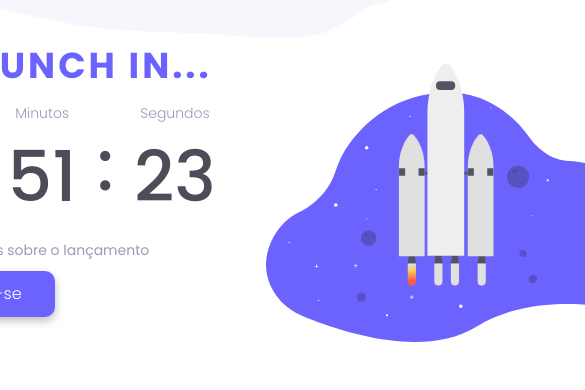
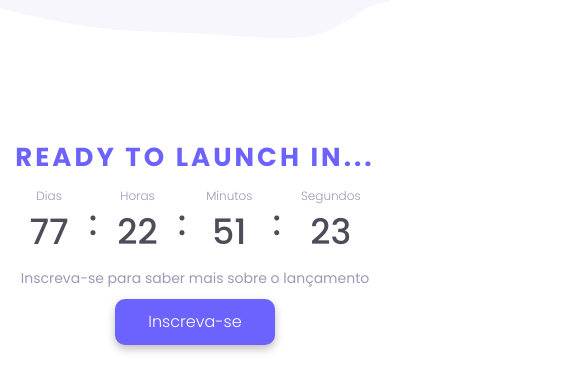
Before and after one commit to fvxstx/Countdown, a Next.js app: page / in a window 390 px wide. Shown: the top 390 px of the page, 585 px wide, since content can reach past the window. Built offline with nearby package versions, Linux system fonts and the light colour scheme.

Commit message:
adding responsive

```diff
--- /dev/null
+++ b/styles/Count.module.scss
@@ -0,0 +1,23 @@
+.contador {
+  @include display-flx;
+  list-style: none;
+  gap: 20px;
+
+  color: $black;
+  font-weight: 500;
+  font-size: 70px;
+
+  @include for-phone-only {
+    font-size: 35px;
+  }
+
+  .p {
+    font-size: 14px;
+    color: $text-color;
+    font-weight: 300;
+
+    @include for-phone-only {
+      font-size: 12px;
+    }
+  }
+}
--- a/styles/Home.module.scss
+++ b/styles/Home.module.scss
@@ -3,20 +3,47 @@ $purple: #6c63ff;
 $light-grey: #c8c8c8;
 $text-color: #9c9ab6;
 
-.main {
+@mixin display-flx {
   display: flex;
   align-items: center;
+}
+
+@mixin for-phone-only {
+  @media (max-width: 767.98px) {
+    @content;
+  }
+}
+
+@mixin for-tablet-only {
+  @media (min-width: 768px) and (max-width: 1199.98px) {
+    @content;
+  }
+}
+
+@import "Count.module";
+
+.main {
+  @include display-flx;
   justify-content: center;
   text-align: center;
   gap: 50px;
 
   .text {
-    display: flex;
+    @include display-flx;
     flex-direction: column;
-    align-items: center;
     gap: 10px;
 
     margin-bottom: 50px;
+
+    @include for-tablet-only {
+      margin-bottom: 0;
+      margin-top: 50px;
+    }
+
+    @include for-phone-only {
+      margin-bottom: 0;
+      margin-top: 100px;
+    }
   }
 
   .title {
@@ -24,6 +51,10 @@ $text-color: #9c9ab6;
     font-size: 36px;
     font-weight: 700;
     letter-spacing: 3px;
+
+    @include for-phone-only {
+      font-size: 26px;
+    }
   }
 
   .subtitle {
@@ -48,6 +79,14 @@ $text-color: #9c9ab6;
 
   .rocket {
     width: 550px;
+
+    @include for-tablet-only {
+      display: none;
+    }
+
+    @include for-phone-only {
+      display: none;
+    }
   }
 }
 
@@ -57,20 +96,3 @@ $text-color: #9c9ab6;
   bottom: 0;
   width: 100%;
 }
-
-.contador {
-  list-style: none;
-  display: flex;
-  align-items: center;
-  gap: 20px;
-
-  color: $black;
-  font-weight: 500;
-  font-size: 70px;
-
-  .p {
-    font-size: 14px;
-    color: $text-color;
-    font-weight: 300;
-  }
-}
```
